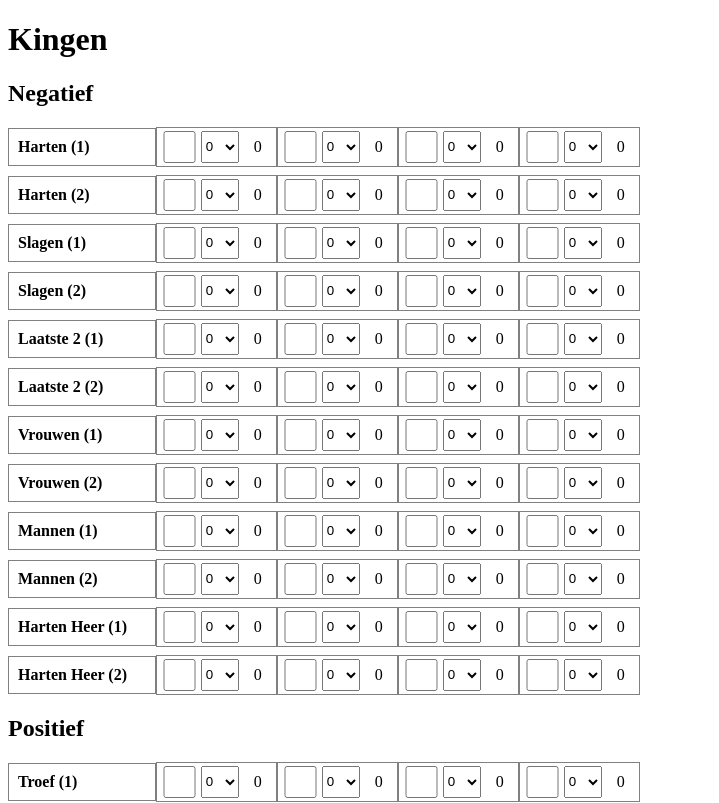
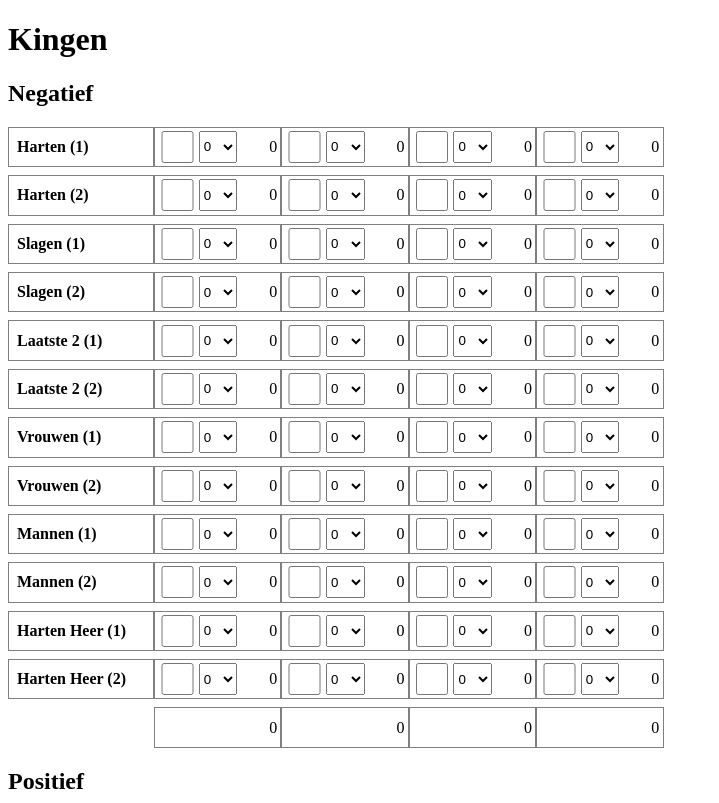
Before and after one commit to swapsCAPS/kingen-score-app, a Vue app: page / in a window 1280 px wide. Shown: the top 803 px of the page, without its empty margins (0-719 px from the left). Built offline with nearby package versions, Linux system fonts and the light colour scheme; a web font is replaced by a local one.

Commit message:
feat: tally totals and show input validation

```diff
--- a/package.json
+++ b/package.json
@@ -14,6 +14,7 @@
     "format": "prettier --write src/"
   },
   "dependencies": {
+    "@types/lodash": "^4.17.7",
     "lodash": "^4.17.21",
     "pinia": "^2.2.1",
     "vue": "^3.4.29",
--- a/src/components/GameCell.vue
+++ b/src/components/GameCell.vue
@@ -1,51 +1,59 @@
-<script lang="ts">
-import { useStore } from '@/stores';
-import { mapActions } from 'pinia';
+<script setup lang="ts">
 
-export default {
-	props: {
-		multiplier: {
-			type: Number,
-			default() {
-				return 1
-			},
-		},
-		choices: {
+import { computed } from "vue"
+
+const props = defineProps({
+	cardsLeft: {
 		type: Number,
 		default() {
 			return 1
 		}
 	},
-		choice: {
+	cardsPlayed: {
 		type: Number,
 		default() {
 			return 0
 		}
+	},
+	result: {
+		type: Number,
+		default() {
+			return 0
 		}
 	},
-	data() {
-		return {
-			input: 0,
-		}
-	},
-	computed: {
-		result() {
-			return this.multiplier * this.choice
-		},
-	},
-	methods: {
-		cardsPlayed(event) {
-			this.$emit('cardsPlayed', event.target.value)
+	/**
+	 * Terrible hack
+	 */
+	mode: {
+		type: String,
+		default() {
+			return "input"
 		}
 	}
+})
+
+const emit = defineEmits<{
+	(e: 'gameChosen', value: boolean): void,
+	(e: 'cardsPlayed', cards: number): void
+}>()
+
+function onCardsPlayed(event: Event) {
+	emit("cardsPlayed", parseInt(event.target?.value))
 }
+
+function onGameChosen(event: Event) {
+	emit("gameChosen", event.target?.checked)
+}
+
+const styleObject = computed(() => props.mode === "input" ? { visibility: "visible" } : { visibility: "hidden" })
+
 </script>
 
 <template>
 	<div class="cell">
-		<input class="checkbox" type="checkbox" name="" id="" />
-		<select class="number" @change="cardsPlayed">
-			<option v-for="n in choices + 1" :key="n">{{ n - 1 }}</option>
+		<input :style="styleObject" class="checkbox" @change="onGameChosen" type="checkbox" name="" id="" />
+		<select :style="styleObject" class="number" @change="onCardsPlayed">
+			<option v-for="n in cardsLeft + 1" :key="n">{{ n - 1 }}</option>
 		</select>
 		<span class="result">{{ result }}</span>
 	</div>
@@ -56,6 +64,7 @@ export default {
 	display: flex;
 	align-items: center;
 	border: 1px solid gray;
+	height: 2.4rem;
 }
 
 .checkbox {
@@ -72,7 +81,9 @@ export default {
 
 .result {
 	width: 2rem;
-	text-align: center;
+	text-align: right;
 	flex: 1;
+	margin-left: 0.2rem;
+	margin-right: 0.2rem;
 }
 </style>
--- a/src/components/GameRow.vue
+++ b/src/components/GameRow.vue
@@ -2,31 +2,44 @@
 import { type Game } from '@/stores';
 import GameCell from './GameCell.vue';
 import HeaderColumnCell from './HeaderColumnCell.vue';
-
-const components = { GameCell, HeaderColumnCell }
+import { computed } from "vue"
 
 const props = defineProps<{
 	game: Game
 }>()
 
-</script>
+const emit = defineEmits<{
+	(e: "cardsPlayed", player: string, cards: number): void
+	(e: "gameChosen", player: string, checked: boolean): void
+}>()
 
-<script lang="ts">
-export default {
-}
+const isCorrect = computed(() => (
+	props.game.aantal === Object.values(props.game.players)
+		.map(player => player.cardsPlayed)
+		.reduce((acc, value) => acc + value, 0)
+))
+
+const isChosen = computed(() => (
+	Object.values(props.game.players).some(p => p.hasChosen)
+))
+
 </script>
 
 <template>
 	<div class="game-row">
-		<header-column-cell :gameName="game.name" />
-		<game-cell :multiplier="game.points" :choices="game.players.player1.cardsLeft" :choice="game.players.player1.choice"
-			@cardsPlayed="(n) => $emit('cardsPlayed', 'player1', n)" />
-		<game-cell :multiplier="game.points" :choices="game.players.player2.cardsLeft" :choice="game.players.player2.choice"
-			@cardsPlayed="(n) => $emit('cardsPlayed', 'player2', n)" />
-		<game-cell :multiplier="game.points" :choices="game.players.player3.cardsLeft" :choice="game.players.player3.choice"
-			@cardsPlayed="(n) => $emit('cardsPlayed', 'player3', n)" />
-		<game-cell :multiplier="game.points" :choices="game.players.player4.cardsLeft" :choice="game.players.player4.choice"
-			@cardsPlayed="(n) => $emit('cardsPlayed', 'player4', n)" />
+		<header-column-cell :gameName="game.name" :is-chosen="isChosen" :is-correct="isCorrect" />
+		<game-cell :result="game.points * game.players.player1.cardsPlayed" :cards-left="game.players.player1.cardsLeft"
+			:cardsPlayed="game.players.player1.cardsPlayed" @cardsPlayed="(n) => $emit('cardsPlayed', 'player1', n)"
+			@game-chosen="(b) => $emit('gameChosen', 'player1', b)" />
+		<game-cell :result="game.points * game.players.player2.cardsPlayed" :cards-left="game.players.player2.cardsLeft"
+			:cardsPlayed="game.players.player2.cardsPlayed" @cardsPlayed="(n) => $emit('cardsPlayed', 'player2', n)"
+			@game-chosen="(b) => $emit('gameChosen', 'player2', b)" />
+		<game-cell :result="game.points * game.players.player3.cardsPlayed" :cards-left="game.players.player3.cardsLeft"
+			:cardsPlayed="game.players.player3.cardsPlayed" @cardsPlayed="(n) => $emit('cardsPlayed', 'player3', n)"
+			@game-chosen="(b) => $emit('gameChosen', 'player3', b)" />
+		<game-cell :result="game.points * game.players.player4.cardsPlayed" :cards-left="game.players.player4.cardsLeft"
+			:cardsPlayed="game.players.player4.cardsPlayed" @cardsPlayed="(n) => $emit('cardsPlayed', 'player4', n)"
+			@game-chosen="(b) => $emit('gameChosen', 'player4', b)" />
 	</div>
 </template>
 
--- a/src/components/HeaderColumnCell.vue
+++ b/src/components/HeaderColumnCell.vue
@@ -1,30 +1,44 @@
-<script lang="ts">
-export default {
-	props: {
-		gameName: {
-			type: String,
-			default: () => 'Unknown',
-		},
+<script setup lang="ts">
+defineProps({
+	gameName: {
+		type: String,
+		default: () => 'Unknown',
 	},
-}
+	isCorrect: {
+		type: Boolean,
+		default: () => undefined
+	},
+	isChosen: {
+		type: Boolean,
+		default: () => undefined
+	},
+})
 </script>
 
 <template>
 	<div class="cell">
-		<h4>{{ gameName }}</h4>
+		<h4>
+			<span>{{ gameName }}</span>
+			<span v-show="isChosen">{{ isCorrect ? "✔" : "✖" }}</span>
+		</h4>
 	</div>
 </template>
 
 <style scoped>
 .cell {
-	min-width: 8rem;
+	display: flex;
+	align-items: center;
 	border: 1px solid gray;
-	padding: 9px;
+	height: 2.4rem;
+	padding-left: 0.5rem;
+	padding-right: 0.5rem;
 }
 
 .cell h4 {
 	text-transform: capitalize;
+	min-width: 8rem;
 	margin: 0;
-
+	display: flex;
+	justify-content: space-between;
 }
 </style>
--- a/src/stores/index.ts
+++ b/src/stores/index.ts
@@ -1,90 +1,75 @@
 import { defineStore } from 'pinia'
 import { range, without } from 'lodash'
+
+type GamePlayer = { hasChosen: boolean; hasPlayed: boolean; cardsLeft: number; cardsPlayed: number }
 
 export type Game = {
   name: string
   points: number
   aantal: number
   players: {
-    player1: { hasPlayed: boolean; cardsLeft: number; choice: number }
-    player2: { hasPlayed: boolean; cardsLeft: number; choice: number }
-    player3: { hasPlayed: boolean; cardsLeft: number; choice: number }
-    player4: { hasPlayed: boolean; cardsLeft: number; choice: number }
+    player1: GamePlayer
+    player2: GamePlayer
+    player3: GamePlayer
+    player4: GamePlayer
   }
 }
+
+type Games = {
+  negatief: Game[]
+  positief: Game[]
+}
+
+const getDefaultPlayersState = (cardsLeft: number): Record<string, GamePlayer> =>
+  Object.fromEntries(
+    range(1, 5).map((i) => [
+      `player${i}`,
+      { hasChosen: false, hasPlayed: false, cardsLeft, cardsPlayed: 0 },
+    ]),
+  )
 
 /**
  * Returns the initial default object for all games to be played
  *
  * @returns
  */
-const defaultGames = () => ({
+const getDefaultGames = (): Games => ({
   negatief: [
     ...range(1, 3).map((r) => ({
       name: `harten (${r})`,
       points: -30,
       aantal: 13,
-      players: {
-        player1: { hasPlayed: false, cardsLeft: 13, choice: 0 },
-        player2: { hasPlayed: false, cardsLeft: 13, choice: 0 },
-        player3: { hasPlayed: false, cardsLeft: 13, choice: 0 },
-        player4: { hasPlayed: false, cardsLeft: 13, choice: 0 },
-      },
+      players: getDefaultPlayersState(13),
     })),
     ...range(1, 3).map((r) => ({
       name: `slagen (${r})`,
       points: -50,
       aantal: 13,
-      players: {
-        player1: { hasPlayed: false, cardsLeft: 13, choice: 0 },
-        player2: { hasPlayed: false, cardsLeft: 13, choice: 0 },
-        player3: { hasPlayed: false, cardsLeft: 13, choice: 0 },
-        player4: { hasPlayed: false, cardsLeft: 13, choice: 0 },
-      },
+      players: getDefaultPlayersState(13),
     })),
     ...range(1, 3).map((r) => ({
       name: `laatste 2 (${r})`,
       points: -140,
       aantal: 2,
-      players: {
-        player1: { hasPlayed: false, cardsLeft: 2, choice: 0 },
-        player2: { hasPlayed: false, cardsLeft: 2, choice: 0 },
-        player3: { hasPlayed: false, cardsLeft: 2, choice: 0 },
-        player4: { hasPlayed: false, cardsLeft: 2, choice: 0 },
-      },
+      players: getDefaultPlayersState(2),
     })),
     ...range(1, 3).map((r) => ({
       name: `vrouwen (${r})`,
       points: -100,
       aantal: 4,
-      players: {
-        player1: { hasPlayed: false, cardsLeft: 4, choice: 0 },
-        player2: { hasPlayed: false, cardsLeft: 4, choice: 0 },
-        player3: { hasPlayed: false, cardsLeft: 4, choice: 0 },
-        player4: { hasPlayed: false, cardsLeft: 4, choice: 0 },
-      },
+      players: getDefaultPlayersState(4),
     })),
     ...range(1, 3).map((r) => ({
       name: `mannen (${r})`,
       points: -60,
       aantal: 8,
-      players: {
-        player1: { hasPlayed: false, cardsLeft: 8, choice: 0 },
-        player2: { hasPlayed: false, cardsLeft: 8, choice: 0 },
-        player3: { hasPlayed: false, cardsLeft: 8, choice: 0 },
-        player4: { hasPlayed: false, cardsLeft: 8, choice: 0 },
-      },
+      players: getDefaultPlayersState(8),
     })),
     ...range(1, 3).map((r) => ({
       name: `harten heer (${r})`,
       points: -400,
       aantal: 1,
-      players: {
-        player1: { hasPlayed: false, cardsLeft: 1, choice: 0 },
-        player2: { hasPlayed: false, cardsLeft: 1, choice: 0 },
-        player3: { hasPlayed: false, cardsLeft: 1, choice: 0 },
-        player4: { hasPlayed: false, cardsLeft: 1, choice: 0 },
-      },
+      players: getDefaultPlayersState(1),
     })),
   ],
   positief: [
@@ -92,36 +77,72 @@ const defaultGames = () => ({
       name: `troef (${r})`,
       points: 50,
       aantal: 13,
-      players: {
-        player1: { hasPlayed: false, cardsLeft: 13, choice: 0 },
-        player2: { hasPlayed: false, cardsLeft: 13, choice: 0 },
-        player3: { hasPlayed: false, cardsLeft: 13, choice: 0 },
-        player4: { hasPlayed: false, cardsLeft: 13, choice: 0 },
-      },
+      players: getDefaultPlayersState(13),
     })),
   ],
 })
 
+/**
+ *
+ * @param games list of games
+ *
+ * @returns A tally of all player scores given the input games
+ */
+const sumPlayerScores = (games: Game[]): Record<string, number> =>
+  games.reduce(
+    (acc, game) =>
+      Object.fromEntries(
+        Object.entries(acc).map(([key, value]) => [
+          key,
+          value + game.players[key].cardsPlayed * game.points,
+        ]),
+      ),
+    { player1: 0, player2: 0, player3: 0, player4: 0 },
+  )
+
 export const useStore = defineStore('state', {
   state: () => ({
-    games: defaultGames(),
+    games: getDefaultGames(),
   }),
   actions: {
-    setCardsLeft(gameType: string, gameIndex: number, player: string, cardsPlayed: number) {
+    setGameChosen(
+      gameType: keyof Games,
+      gameIndex: number,
+      player: keyof Game['players'],
+      checked: boolean,
+    ) {
+      const game = this.games[gameType][gameIndex]
+      game.players[player].hasChosen = checked
+    },
+    setCardsLeft(
+      gameType: keyof Games,
+      gameIndex: number,
+      player: keyof Game['players'],
+      cardsPlayed: number,
+    ) {
       const game = this.games[gameType][gameIndex]
 
-      game.players[player].hasPlayed = true
-      game.players[player].choice = parseInt(cardsPlayed)
+      game.players[player].cardsPlayed = cardsPlayed
 
-      const totalPlayed = Object.values(game.players).reduce((acc, p) => acc + p.choice, 0)
+      const totalPlayed = Object.values(game.players).reduce((acc, p) => acc + p.cardsPlayed, 0)
 
       const totalLeft = game.aantal - totalPlayed
 
-      const otherPlayers: string[] = without(['player1', 'player2', 'player3', 'player4'], player)
+      const otherPlayers: (keyof Game['players'])[] = without(
+        ['player1', 'player2', 'player3', 'player4'],
+        player,
+      )
 
       otherPlayers.forEach((p) => {
-        game.players[p].cardsLeft = Math.max(game.players[p].choice + totalLeft, totalLeft)
+        game.players[p].cardsLeft = game.players[p].cardsPlayed + totalLeft
       })
     },
   },
+  getters: {
+    totalsPerSection: (state) =>
+      Object.fromEntries(
+        Object.entries(state.games).map(([key, games]) => [key, sumPlayerScores(games)]),
+      ),
+    totalTotals: (state) => sumPlayerScores([...state.games.negatief, ...state.games.positief]),
+  },
 })
--- a/src/views/HomeView.vue
+++ b/src/views/HomeView.vue
@@ -1,26 +1,10 @@
-<script lang="ts">
+<script setup lang="ts">
+import GameRow from '@/components/GameRow.vue'
 import GameCell from '@/components/GameCell.vue'
 import HeaderColumnCell from '@/components/HeaderColumnCell.vue'
-import { defineComponent } from 'vue'
+import { useStore } from "@/stores"
 
-import { mapActions, mapStores } from 'pinia'
-
-import { useStore } from "@/stores"
-import GameRow from '@/components/GameRow.vue'
-
-export default defineComponent({
-	components: {
-		GameRow,
-	},
-
-	computed: {
-		...mapStores(useStore),
-	},
-
-	methods: {
-		...mapActions(useStore, ["setCardsLeft"])
-	}
-})
+const stateStore = useStore()
 </script>
 
 <template>
@@ -32,18 +16,45 @@ export default defineComponent({
 			<h2>Negatief</h2>
 		</div>
 		<div v-for="( game, index) in stateStore.games.negatief" :key="game.name">
-			<game-row :game="game" @cardsPlayed="(player, cards) => setCardsLeft('negatief', index, player, cards)" />
+			<game-row :game="game" @cardsPlayed="(player, cards) => stateStore.setCardsLeft('negatief', index, player, cards)"
+				@gameChosen="(player, checked) => stateStore.setGameChosen('negatief', index, player, checked)" />
+		</div>
+		<div class="total-row">
+			<header-column-cell :style="{ visibility: 'hidden' }" />
+			<div v-for="(value, player) in stateStore.totalsPerSection.negatief" :key="player">
+				<game-cell :result="value" :mode="'total'" />
+			</div>
 		</div>
 		<div>
 			<h2>Positief</h2>
 		</div>
-		<div v-for="game in stateStore.games.positief" :key="game.name">
-			<game-row :game="game" />
+		<div v-for="( game, index) in stateStore.games.positief" :key="game.name">
+			<game-row :game="game" @cardsPlayed="(player, cards) => stateStore.setCardsLeft('positief', index, player, cards)"
+				@gameChosen="(player, checked) => stateStore.setGameChosen('positief', index, player, checked)" />
+		</div>
+		<div class="total-row">
+			<header-column-cell :style="{ visibility: 'hidden' }" />
+			<div v-for="(value, player) in stateStore.totalsPerSection.positief" :key="player">
+				<game-cell :result="value" :mode="'total'" />
+			</div>
 		</div>
 		<div class="footer">
 			<h2>Totalen</h2>
 		</div>
+		<div class="total-row">
+			<header-column-cell :style="{ visibility: 'hidden' }" />
+			<div v-for="(value, player) in stateStore.totalTotals" :key="player">
+				<game-cell :result="value" :mode="'total'" />
+			</div>
+		</div>
 	</main>
 </template>
 
-<style scoped></style>
+<style scoped>
+.total-row {
+	display: flex;
+	align-items: center;
+	margin-top: 0.5rem;
+	margin-bottom: 0.5rem;
+}
+</style>
```
Also changed, not shown: 1 other file (tests, documents, lock files or other folders). Lines whose indentation alone changed are shown as unchanged.
